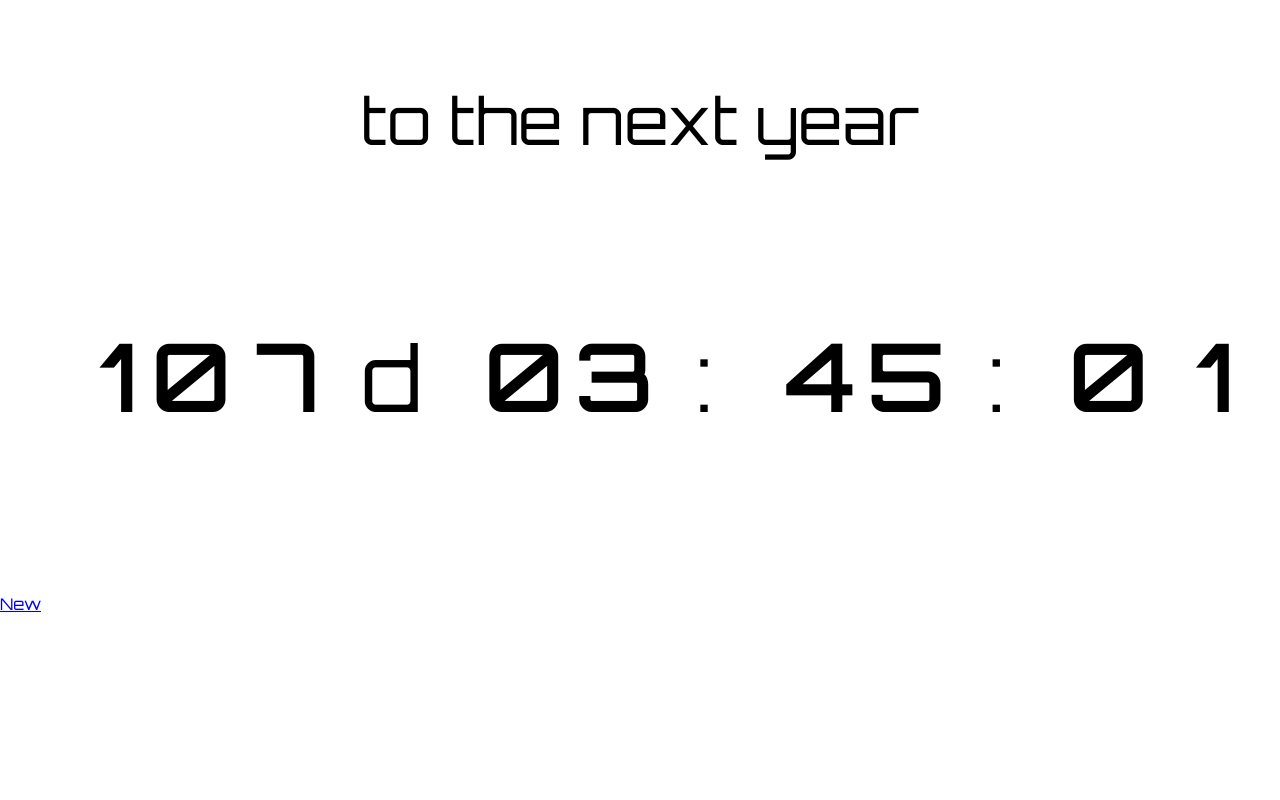
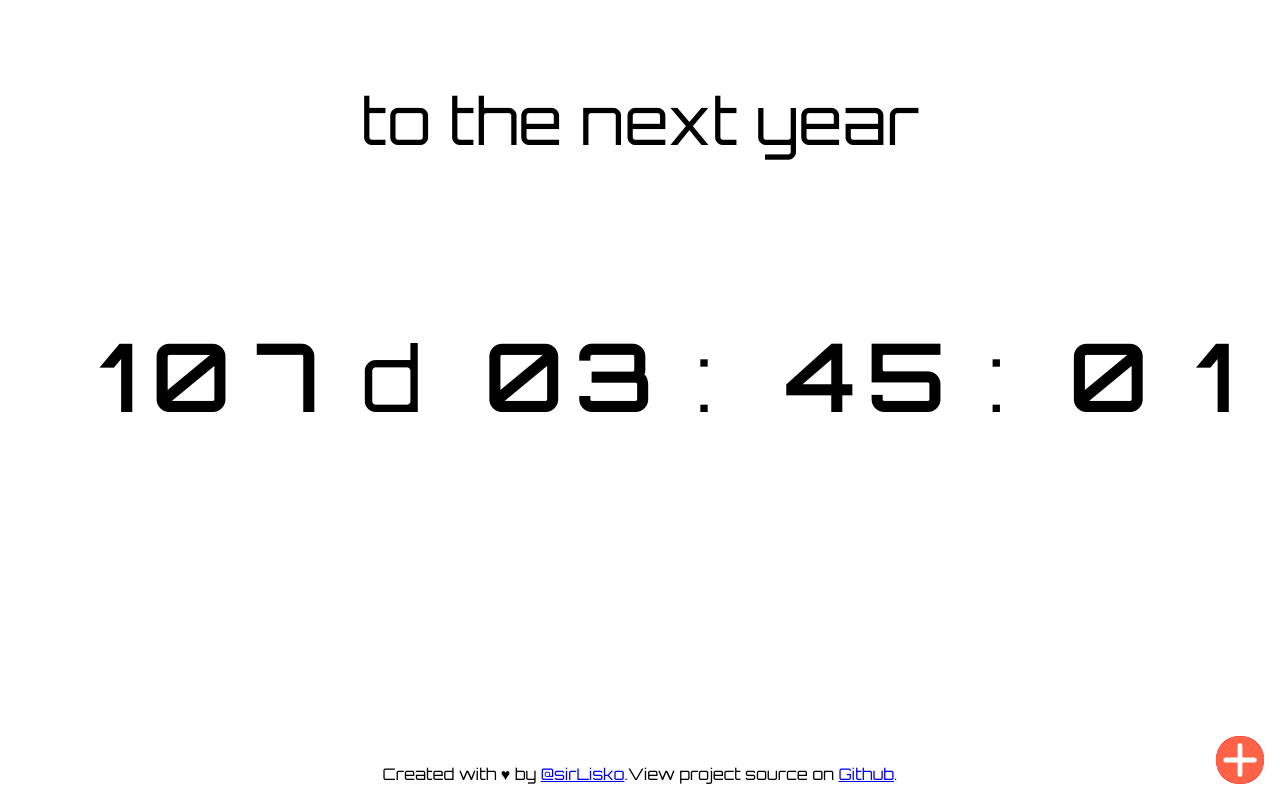
Before and after one commit to sirLisko/countdown, a React (Create React App) app: page / in a window 1280 px wide. Built offline with nearby package versions, Linux system fonts and the light colour scheme.

Commit message:
improved UI

```diff
--- a/package.json
+++ b/package.json
@@ -12,8 +12,8 @@
     "formatter": "prettier 'src/**/*.{ts,tsx}' --write"
   },
   "dependencies": {
-    "@emotion/core": "^10.0.22",
-    "@emotion/styled": "^10.0.23",
+    "@emotion/react": "^11.1.5",
+    "@emotion/styled": "^11.1.5",
     "@types/jest": "26.0.20",
     "@types/node": "^14.14.25",
     "@types/react": "17.0.1",
@@ -26,6 +26,7 @@
     "react": "^17.0.1",
     "react-dom": "^17.0.1",
     "react-hook-form": "^6.15.1",
+    "react-icons": "^4.2.0",
     "react-router-dom": "^5.2.0",
     "react-scripts": "4.0.2",
     "react-transition-group": "^4.4.1",
--- /dev/null
+++ b/src/components/AddNewButton.tsx
@@ -0,0 +1,49 @@
+import React from "react";
+import styled from "@emotion/styled/macro";
+import { HiPlus } from "react-icons/hi";
+
+const NewButton = styled.a`
+  background: red;
+  border-radius: 23px;
+  overflow: hidden;
+  transition: width ease 200ms;
+  display: flex;
+  align-items: center;
+  justify-content: space-between;
+  white-space: nowrap;
+  transition: width ease 200ms;
+  color: white;
+  &:hover {
+    width: 17rem;
+    padding-left: 1.5rem;
+  }
+  &,
+  svg {
+    position: fixed;
+    bottom: 1rem;
+    right: 1rem;
+    height: 3rem;
+    width: 3rem;
+  }
+  svg {
+    display: block;
+    background: tomato;
+    border-radius: 100%;
+    text-align: center;
+    line-height: 3.5rem;
+    transition: transform ease 200ms;
+    transform: rotate(-180deg);
+  }
+  &:hover svg {
+    transform: rotate(180deg);
+  }
+`;
+
+const AddNewButton = () => (
+  <NewButton href="/new">
+    <span>Create your Countdown</span>
+    <HiPlus />
+  </NewButton>
+);
+
+export default AddNewButton;
--- /dev/null
+++ b/src/components/Checkbox.tsx
@@ -0,0 +1,73 @@
+import React from "react";
+import styled from "@emotion/styled/macro";
+
+interface Props {
+  children: React.ReactElement;
+  label: string;
+}
+
+const StyledCheckbox = styled.label`
+  display: grid;
+  grid-template-columns: min-content auto;
+  grid-gap: 0.5em;
+  font-size: 1.5rem;
+  margin-top: 0.5rem;
+`;
+
+const StyledControl = styled.span`
+  display: inline-grid;
+  width: 1em;
+  height: 1em;
+  border-radius: 0.25em;
+  border: 0.1em solid currentColor;
+  svg {
+    transition: transform 0.1s ease-in 25ms;
+    transform: scale(0);
+    transform-origin: bottom left;
+  }
+`;
+
+const StyledInput = styled.span`
+  display: grid;
+  grid-template-areas: "checkbox";
+  > * {
+    grid-area: checkbox;
+  }
+  input {
+    opacity: 0;
+    width: 1em;
+    height: 1em;
+    &:focus + ${StyledControl} {
+      box-shadow: 0 0 0 0.05em #fff, 0 0 0.15em 0.1em currentColor;
+    }
+    &:checked + ${StyledControl} svg {
+      transform: scale(1);
+    }
+  }
+`;
+
+const Checkbox = ({ children, label }: Props) => (
+  <StyledCheckbox>
+    <StyledInput>
+      {children}
+      <StyledControl>
+        <svg
+          xmlns="http://www.w3.org/2000/svg"
+          viewBox="0 0 24 24"
+          aria-hidden="true"
+          focusable="false"
+        >
+          <path
+            fill="none"
+            stroke="currentColor"
+            strokeWidth="3"
+            d="M1.73 12.91l6.37 6.37L22.79 4.59"
+          />
+        </svg>
+      </StyledControl>
+    </StyledInput>
+    <span className="radio__label">{label}</span>
+  </StyledCheckbox>
+);
+
+export default Checkbox;
--- a/src/components/CountdownLink.tsx
+++ b/src/components/CountdownLink.tsx
@@ -1,12 +1,53 @@
-import React from "react";
+import React, { useEffect, useState } from "react";
+import styled from "@emotion/styled/macro";
+import {
+  HiLink as LinkIcon,
+  HiDocumentDuplicate as CopyIcon,
+} from "react-icons/hi";
 
 import { createQueryString } from "utils/queryString";
 import { Countdown } from "types";
 
+const StyledLinks = styled.div`
+  font-size: 2rem;
+  align-items: center;
+  text-align: center;
+  a {
+    display: block;
+    font-size: 1.5rem;
+  }
+`;
+const StyledLink = styled.a`
+  margin: 2rem auto 1rem;
+`;
+const StyledButton = styled.a`
+  border: 0;
+  background: none;
+  cursor: pointer;
+`;
+
 const CountdownLink = ({ countdown }: { countdown: Countdown }) => {
+  const [isCopied, setIsCopied] = useState(false);
   const qs = createQueryString(countdown);
   const link = `${window.location.origin}/?${qs}`;
-  return <a href={link}>{link}</a>;
+  useEffect(() => {
+    setIsCopied(false);
+  }, [countdown]);
+  return (
+    <StyledLinks>
+      <StyledLink href={link}>
+        {link} <LinkIcon />
+      </StyledLink>
+      <StyledButton
+        onClick={() => {
+          navigator.clipboard.writeText(link);
+          setIsCopied(true);
+        }}
+      >
+        {isCopied ? "Copied" : "Copy"} <CopyIcon />
+      </StyledButton>
+    </StyledLinks>
+  );
 };
 
 export default CountdownLink;
--- a/src/components/CountdownPage.tsx
+++ b/src/components/CountdownPage.tsx
@@ -2,6 +2,8 @@ import React from "react";
 import { RouteComponentProps } from "react-router-dom";
 
 import Countdown from "components/Countdown";
+import AddNewButton from "components/AddNewButton";
+import Footer from "components/Footer";
 import { getQueryString } from "utils/queryString";
 import { isValidDate, normaliseDateOrder } from "utils/date";
 
@@ -53,7 +55,8 @@ class CountdownPage extends React.Component<RouteComponentProps> {
             Ops! Something when wrong with your date
           </div>
         )}
-        <a href="/new">New</a>
+        <AddNewButton />
+        <Footer />
       </div>
     );
   }
--- /dev/null
+++ b/src/components/Footer.tsx
@@ -0,0 +1,41 @@
+import React from "react";
+import styled from "@emotion/styled/macro";
+
+const StyledFooter = styled.footer`
+  position: fixed;
+  bottom: 1rem;
+  left: 1rem;
+  width: auto;
+  span {
+    display: block;
+  }
+  @media (min-width: 700px) {
+    left: 50%;
+    transform: translateX(-50%);
+    white-space: nowrap;
+    span {
+      display: inline;
+    }
+  }
+  @media (max-height: 700px) {
+    position: relative;
+    text-align: center;
+    left: 0;
+    margin-top: 2rem;
+    text-align: center;
+  }
+`;
+
+const Footer = () => (
+  <StyledFooter>
+    <span>
+      Created with ♥ by <a href="https://sirlisko.com">@sirLisko</a>.
+    </span>
+    <span>
+      View project source on{" "}
+      <a href="https://github.com/sirLisko/countdown">Github</a>.
+    </span>
+  </StyledFooter>
+);
+
+export default Footer;
--- a/src/components/Form.tsx
+++ b/src/components/Form.tsx
@@ -1,8 +1,9 @@
-import React, { useState } from "react";
-import styled from "@emotion/styled";
+import React, { useState, useRef } from "react";
+import styled from "@emotion/styled/macro";
 import { useForm, SubmitHandler } from "react-hook-form";
 
 import CountdownLink from "components/CountdownLink";
+import Checkbox from "components/Checkbox";
 import { Countdown } from "types";
 
 const StyledForm = styled.form`
@@ -10,32 +11,63 @@ const StyledForm = styled.form`
   flex-direction: column;
   align-items: center;
   margin-bottom: 3rem;
+  label {
+    cursor: pointer;
+  }
 `;
 
 const StyledLabel = styled.label`
   display: flex;
   flex-direction: column;
-  width: 9rem;
-  margin: 0.25rem auto;
+  width: 21rem;
+  margin: 0.5rem auto;
+  font-size: 1.5rem;
+  input {
+    font-size: 2.5rem;
+    height: 2.5rem;
+  }
+  input[type="text"] {
+    font-size: 1.5rem;
+  }
 `;
 
 const StyledFilter = styled.div`
   margin: 0.25rem auto 1rem;
-  width: 9rem;
-  display: flex;
-  flex-direction: column;
+  width: 21rem;
+  font-size: 1.5rem;
+  div {
+    display: flex;
+    flex-direction: column;
+    width: 10rem;
+    margin: 0 auto;
+  }
   input {
     margin: 0.25rem 0.5rem;
   }
 `;
 
-const Basic: React.SFC = () => {
-  const { register, handleSubmit, errors } = useForm();
+const StyledCreateButton = styled.button`
+  background: tomato;
+  border: 1px solid red;
+  color: white;
+  font-size: 2rem;
+  padding: 0.5rem;
+  border-radius: 10px;
+`;
+
+const Basic = () => {
+  const { register, handleSubmit, errors } = useForm({ mode: "onChange" });
   const [countdown, setCountdown] = useState<Countdown>();
-  const onSubmit: SubmitHandler<Countdown> = (formData) =>
+  const linkRef = useRef<HTMLInputElement>(null);
+  const onSubmit: SubmitHandler<Countdown> = (formData) => {
     setCountdown({ ...formData, date: `${formData.date}T${formData.time}` });
+    linkRef.current?.scrollIntoView({ behavior: "smooth" });
+  };
   return (
-    <StyledForm onSubmit={handleSubmit(onSubmit)}>
+    <StyledForm
+      onChange={() => setCountdown(undefined)}
+      onSubmit={handleSubmit(onSubmit)}
+    >
       <StyledLabel>
         Message
         <input type="text" name="message" ref={register} />
@@ -50,22 +82,25 @@ const Basic: React.SFC = () => {
       </StyledLabel>
       {errors.date && <p>{errors.date.message} You need to set a valid date</p>}
       <StyledFilter>
-        <span>Add extra countdown for:</span>
-        <label>
-          <input type="checkbox" name="filters.hours" ref={register} />
-          hours
-        </label>
-        <label>
-          <input type="checkbox" name="filters.minutes" ref={register} />
-          minutes
-        </label>
-        <label>
-          <input type="checkbox" name="filters.seconds" ref={register} />
-          seconds
-        </label>
+        <span>Add extra countdown for</span>
+        <div>
+          <Checkbox label="hours">
+            <input type="checkbox" name="filters.hours" ref={register} />
+          </Checkbox>
+          <Checkbox label="minutes">
+            <input type="checkbox" name="filters.minutes" ref={register} />
+          </Checkbox>
+          <Checkbox label="seconds">
+            <input type="checkbox" name="filters.seconds" ref={register} />
+          </Checkbox>
+        </div>
       </StyledFilter>
-      <button type="submit">Create!</button>
-      {countdown && <CountdownLink countdown={countdown} />}
+      <StyledCreateButton type="submit">Create!</StyledCreateButton>
+      {countdown && (
+        <div ref={linkRef}>
+          <CountdownLink countdown={countdown} />
+        </div>
+      )}
     </StyledForm>
   );
 };
--- a/src/components/NewPage.tsx
+++ b/src/components/NewPage.tsx
@@ -1,21 +1,19 @@
 import React from "react";
-import styled from "@emotion/styled";
+import styled from "@emotion/styled/macro";
 
 import Form from "components/Form";
+import Footer from "components/Footer";
 
 const StyledHeader = styled.h1`
   text-align: center;
 `;
 
-class NewPage extends React.Component {
-  render() {
-    return (
-      <div>
-        <StyledHeader>Create your countdown</StyledHeader>
-        <Form />
-      </div>
-    );
-  }
-}
+const NewPage = () => (
+  <>
+    <StyledHeader>Create your countdown</StyledHeader>
+    <Form />
+    <Footer />
+  </>
+);
 
 export default NewPage;
```
Also changed, not shown: 1 other file (tests, documents, lock files or other folders).
